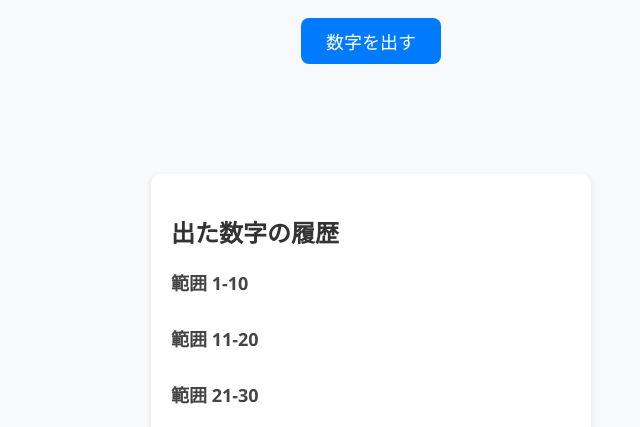
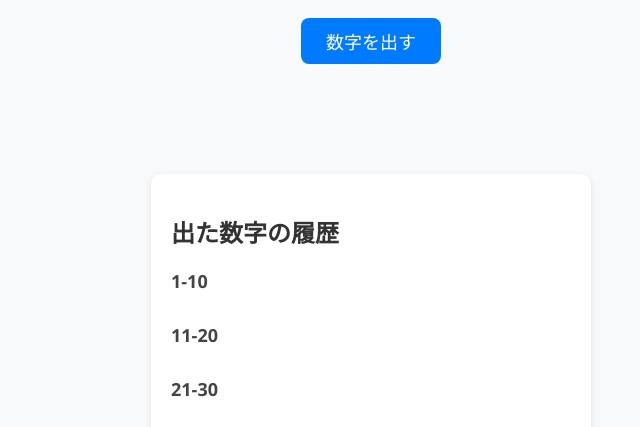
Before and after one commit to fxnonnnnn/sawamin-bingo-number, a plain HTML site: page index.html in a window 1280 px wide. Shown: the part 373-800 px from the top of the page, without its empty margins (269-909 px from the left). Drawn offline with Linux system fonts and the light colour scheme.

Commit message:
履歴名変更

```diff
--- a/index.html
+++ b/index.html
@@ -101,7 +101,7 @@
         section.classList.add("history-section");
 
         const title = document.createElement("h3");
-        title.textContent = `範囲 ${grp.key}`;
+        title.textContent = `${grp.key}`;
         section.appendChild(title);
 
         const list = document.createElement("div");
```
